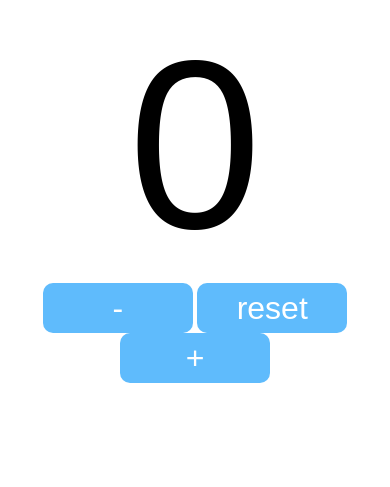
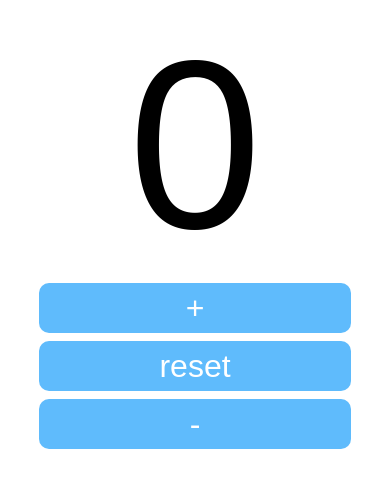
Before and after one commit to truesup/SimpleCounter, a plain HTML site: page index.html in a window 390 px wide. Shown: the part 143-630 px from the top of the page. Drawn offline with Linux system fonts and the light colour scheme.

Commit message:
styles changed (media added)

```diff
--- a/styles.css
+++ b/styles.css
@@ -22,3 +22,14 @@ body {
 .buttons:hover {
   background: rgb(25, 159, 254);
 }
+@media (max-width: 480px) {
+  #buttons {
+    display: flex;
+    flex-direction: column-reverse;
+    align-items: center;
+    gap: 8px;
+  }
+  #buttons button {
+    width: 80%;
+  }
+}
```
Lines whose indentation alone changed are shown as unchanged.
